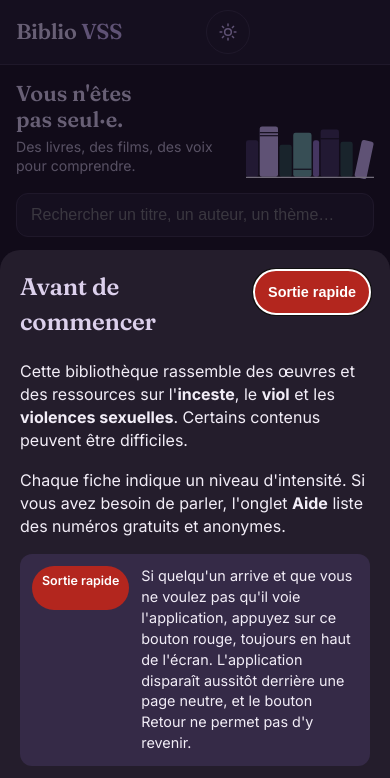
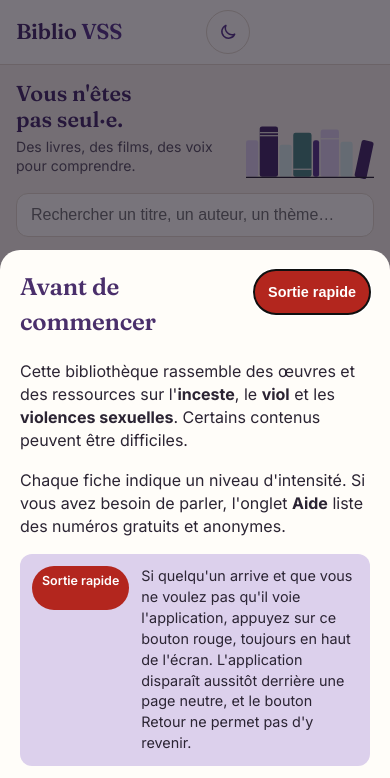
Before and after one commit to manmanvallet-ctrl/biblio-VSS, a website: page index.html in a window 390 px wide. Shown: the top 778 px of the page. Drawn offline with Linux system fonts and the dark colour scheme.

Commit message:
Mode clair par défaut, même si le téléphone est en sombre
Le mode sombre ne s'active plus automatiquement : seulement avec le
bouton lune, choix retenu sur l'appareil. Barre d'état assortie au
thème choisi. Charte mise à jour. Cache hors-ligne : version 25.

Co-Authored-By: Claude Opus 5.5 <noreply@anthropic.com>
Claude-Session: https://claude.ai/code/session_01L2bda4RJc7nXbU4KWqC9NE

```diff
--- a/css/style.css
+++ b/css/style.css
@@ -57,34 +57,8 @@
 }
 
 /* Thème sombre (absent de la charte Instagram, créé pour l'appli) :
-   suit le téléphone, sauf si un thème clair/sombre est imposé. */
-@media (prefers-color-scheme: dark) {
-  :root:not([data-theme="light"]) {
-    --bg: #1a1520;
-    --surface: #241d2c;
-    --text: #f2edf7;
-    --muted: #b8aec4;
-    --border: #3a3146;
-    --heading: #dcd0ec;
-    --accent: #c9b3ec;
-    --accent-soft: #352a47;
-    --on-accent: #1f1729;
-    --vert-eau: #6fa9a4;
-    --vert-eau-clair: #2d4c49;
-    --ok: #9fd3cc;
-    --lvl1-bg: #2d4c49; --lvl1-fg: #e3f2ef;
-    --lvl2-bg: #41345a; --lvl2-fg: #ede5f8;
-    --lvl3-bg: #c9b3ec; --lvl3-fg: #1f1729;
-    --tone-douceur-bg: #2d4c49; --tone-douceur-fg: #e3f2ef;
-    --tone-lavande-bg: #41345a; --tone-lavande-fg: #ede5f8;
-    --tone-prune-bg: #c9b3ec;   --tone-prune-fg: #1f1729;
-    --sc-bg: #3a3214;
-    --sc-fg: #f3d873;
-    --sc-border: #5c4f1c;
-    --shelf-1: #c9b3ec; --shelf-2: #8f74bf; --shelf-3: #41345a; --shelf-4: #6fa9a4; --shelf-5: #2d4c49;
-    color-scheme: dark;
-  }
-}
+   l'appli s'ouvre toujours en mode clair ; le sombre ne s'applique que si la personne
+   le choisit avec le bouton lune (data-theme="dark"). */
 :root[data-theme="light"] { color-scheme: light; }
 :root[data-theme="dark"] {
   --bg: #1a1520;
--- a/index.html
+++ b/index.html
@@ -20,8 +20,7 @@
   <meta property="og:image:height" content="630">
   <meta property="og:image:alt" content="Biblio VSS : livres, films, podcasts et ressources d'aide sur l'inceste, le viol et les violences sexuelles">
   <meta name="twitter:card" content="summary_large_image">
-  <meta name="theme-color" content="#f6f1e9" media="(prefers-color-scheme: light)">
-  <meta name="theme-color" content="#1a1520" media="(prefers-color-scheme: dark)">
+  <meta name="theme-color" content="#f6f1e9">
   <link rel="manifest" href="manifest.webmanifest">
   <link rel="icon" href="icons/icon.svg" type="image/svg+xml">
   <link rel="apple-touch-icon" href="icons/icon-192.png">
--- a/js/app.js
+++ b/js/app.js
@@ -142,20 +142,21 @@
   $("#quick-exit").addEventListener("click", quickExit);
 
   // ---------- Mode clair / sombre ----------
-  // Par défaut, l'appli suit le réglage du téléphone. L'interrupteur impose l'autre mode,
-  // et ce choix est retenu sur cet appareil uniquement.
+  // Par défaut, l'appli s'ouvre en mode clair, même si le téléphone est réglé en sombre.
+  // L'interrupteur passe en mode sombre, et ce choix est retenu sur cet appareil uniquement.
   const THEME_KEY = "biblio-vss:theme";
-  const darkQuery = window.matchMedia ? window.matchMedia("(prefers-color-scheme: dark)") : { matches: false };
   const THEME_ICONS = {
     // Soleil : affiché en mode sombre, pour revenir au clair
     light: '<circle cx="12" cy="12" r="4"/><path d="M12 2.5v2M12 19.5v2M2.5 12h2M19.5 12h2M5.3 5.3l1.4 1.4M17.3 17.3l1.4 1.4M5.3 18.7l1.4-1.4M17.3 6.7l1.4-1.4"/>',
     // Lune : affichée en mode clair, pour passer au sombre
     dark: '<path d="M20 14.5A8 8 0 0 1 9.5 4a8 8 0 1 0 10.5 10.5z"/>',
   };
-  const currentTheme = () => document.documentElement.dataset.theme || (darkQuery.matches ? "dark" : "light");
+  const currentTheme = () => (document.documentElement.dataset.theme === "dark" ? "dark" : "light");
   function renderThemeToggle() {
     const next = currentTheme() === "dark" ? "light" : "dark";
     const btn = $("#theme-toggle");
+    // Couleur de la barre d'état du téléphone, assortie au fond
+    document.querySelector('meta[name="theme-color"]')?.setAttribute("content", currentTheme() === "dark" ? "#1a1520" : "#f6f1e9");
     if (!btn) return;
     btn.innerHTML = `<svg class="ui-icon" viewBox="0 0 24 24" aria-hidden="true" fill="none" stroke="currentColor" stroke-width="1.8" stroke-linecap="round" stroke-linejoin="round">${THEME_ICONS[next]}</svg>`;
     btn.setAttribute("aria-label", next === "dark" ? "Passer en mode sombre" : "Passer en mode clair");
@@ -170,7 +171,6 @@
     store.set(THEME_KEY, next);
     renderThemeToggle();
   });
-  if (darkQuery.addEventListener) darkQuery.addEventListener("change", renderThemeToggle);
   let lastEsc = 0;
   document.addEventListener("keydown", (e) => {
     if (e.key !== "Escape") return;
--- a/sw.js
+++ b/sw.js
@@ -1,6 +1,6 @@
 // Service worker : met l'application en cache pour qu'elle fonctionne hors-ligne.
 // Pensez à changer VERSION à chaque mise à jour du contenu.
-const VERSION = "biblio-vss-v24";
+const VERSION = "biblio-vss-v25";
 const FILES = [
   "./",
   "index.html",
```
Also changed, not shown: docs/charte/README.md.
